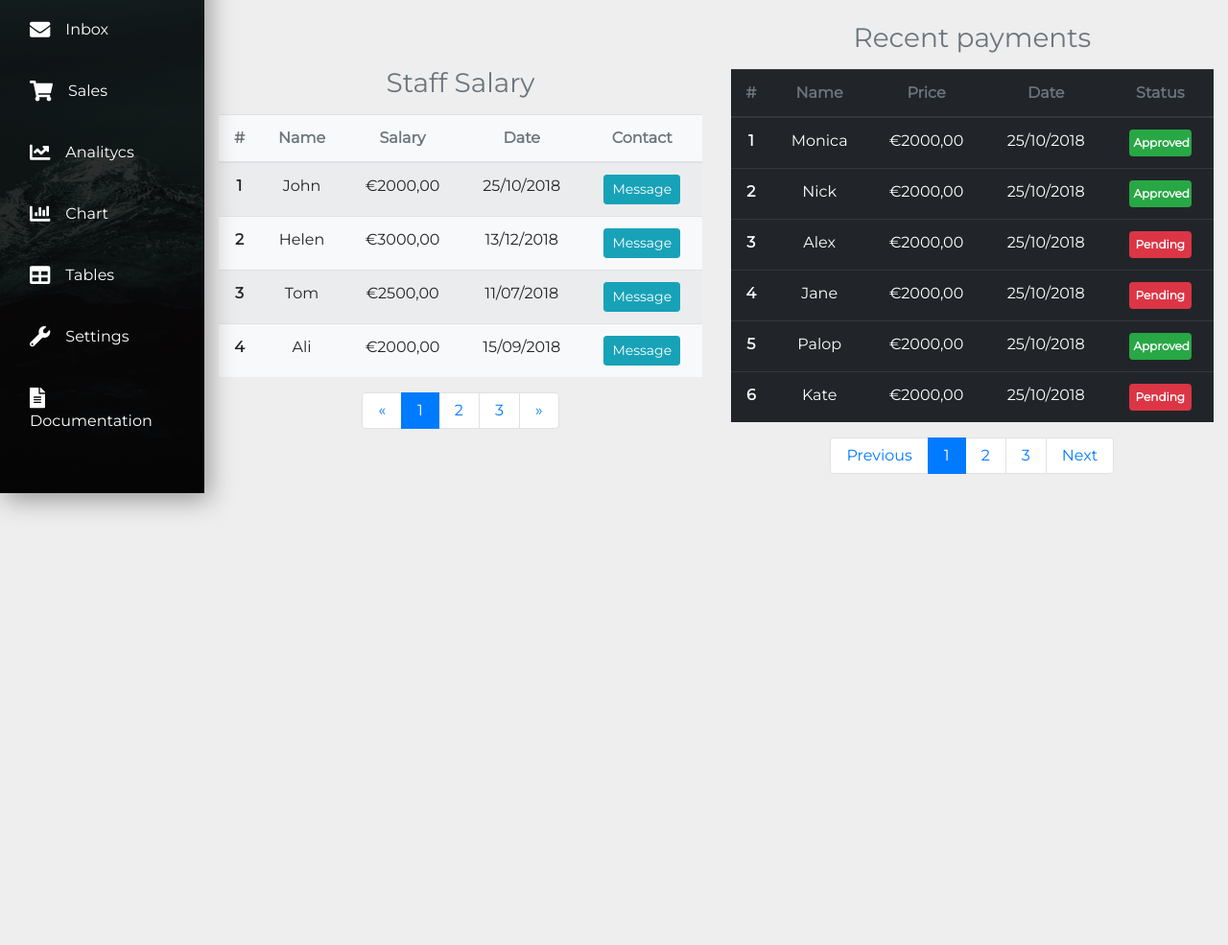
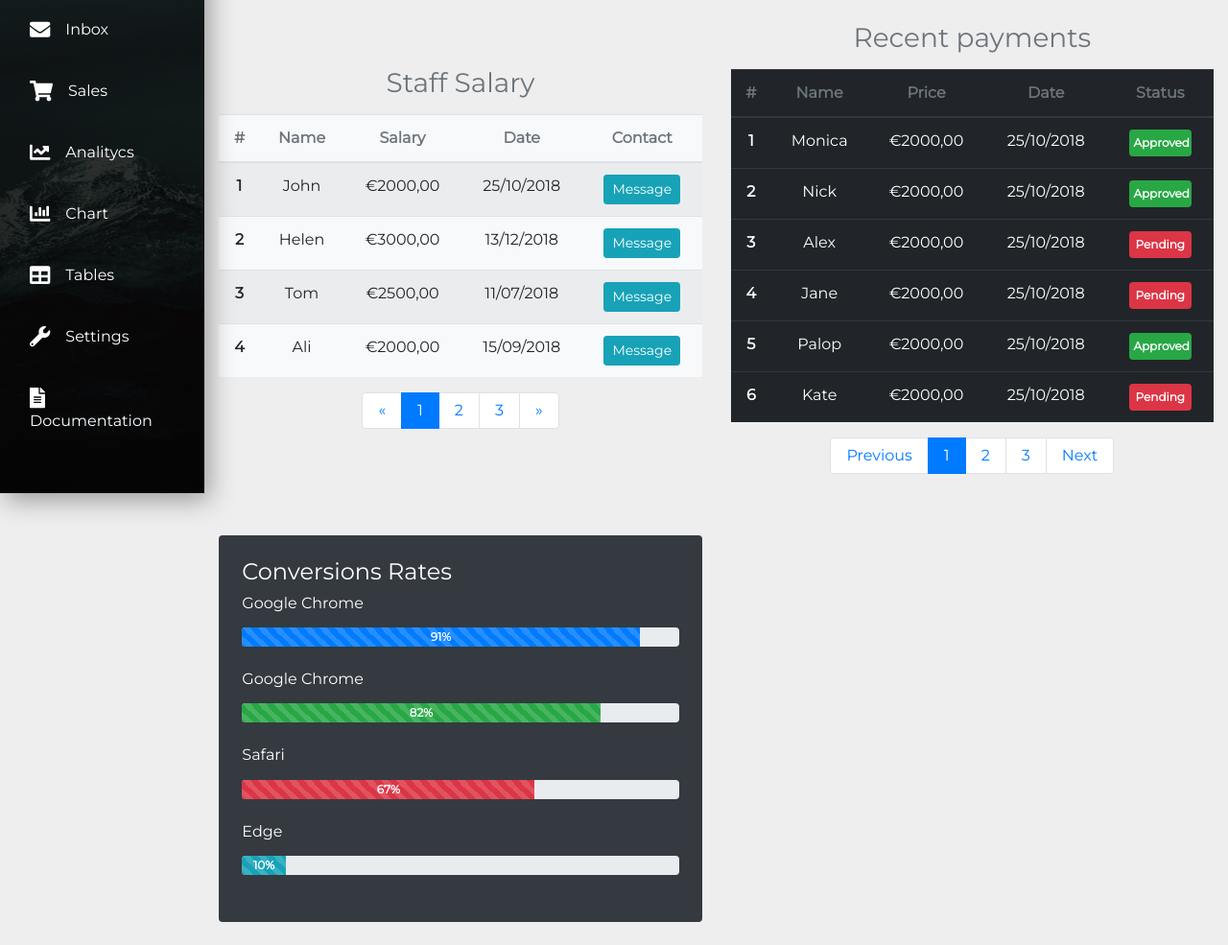
Before and after one commit to alimohamed-moussa/Admin-Dashboard, a plain HTML site: page index.html in a window 1280 px wide. Shown: the part 286-1271 px from the top of the page at 96% size. Before the commit the page ends 844 px from the top, so only its background shows below. Drawn offline with nearby package versions, Linux system fonts and the light colour scheme.

Commit message:
Progress bar

```diff
--- a/index.html
+++ b/index.html
@@ -363,6 +363,54 @@
     </section>
     <!--End of Tables-->
 
+    <!-- Progress / Taks List -->
+      <section>
+        <div class="container-fluid">
+          <div class="row">
+            <div class="col-xl-10 col-lg-9 col-md-8 ml-auto">
+              <div class="row mb-4">
+                <div class="col-xl-6 col-12">
+                  <div class="bg-dark text-white p-4 rounded">
+                    <h4 mb-5>Conversions Rates</h4>
+                    <h6 class="mb-3">Google Chrome</h6>
+                    <div class="progress mb-4" style="height: 20px">
+                      <div class="progress-bar progress-bar-striped font-weight-bold" style="width: 91%">
+                          91%
+                      </div>
+                    </div>
+                    <div>
+                      <h6 class="mb-3">Google Chrome</h6>
+                      <div class="progress mb-4" style="height: 20px">
+                        <div class="progress-bar progress-bar-striped font-weight-bold bg-success" style="width: 82%">
+                            82%
+                        </div>
+                    </div>
+                    <div>
+                      <h6 class="mb-3">Safari</h6>
+                      <div class="progress mb-4" style="height: 20px">
+                        <div class="progress-bar progress-bar-striped font-weight-bold bg-danger" style="width: 67%">
+                            67%
+                        </div>
+                    </div>
+                    <div>
+                      <h6 class="mb-3">Edge</h6>
+                      <div class="progress mb-4" style="height: 20px">
+                        <div class="progress-bar progress-bar-striped font-weight-bold bg-info" style="width: 10%">
+                            10%
+                        </div>
+                    </div>
+                  </div>
+                </div>
+                <div class="col-xl-6 col-12">
+
+                </div>
+              </div>
+            </div>
+          </div>
+        </div>
+      </section>
+    <!-- End of Progress / Taks List-->
+
 
     <script src="https://code.jquery.com/jquery-3.3.1.slim.min.js" integrity="sha384-q8i/X+965DzO0rT7abK41JStQIAqVgRVzpbzo5smXKp4YfRvH+8abtTE1Pi6jizo" crossorigin="anonymous"></script>
     <script src="https://cdnjs.cloudflare.com/ajax/libs/popper.js/1.14.3/umd/popper.min.js" integrity="sha384-ZMP7rVo3mIykV+2+9J3UJ46jBk0WLaUAdn689aCwoqbBJiSnjAK/l8WvCWPIPm49" crossorigin="anonymous"></script>
```
